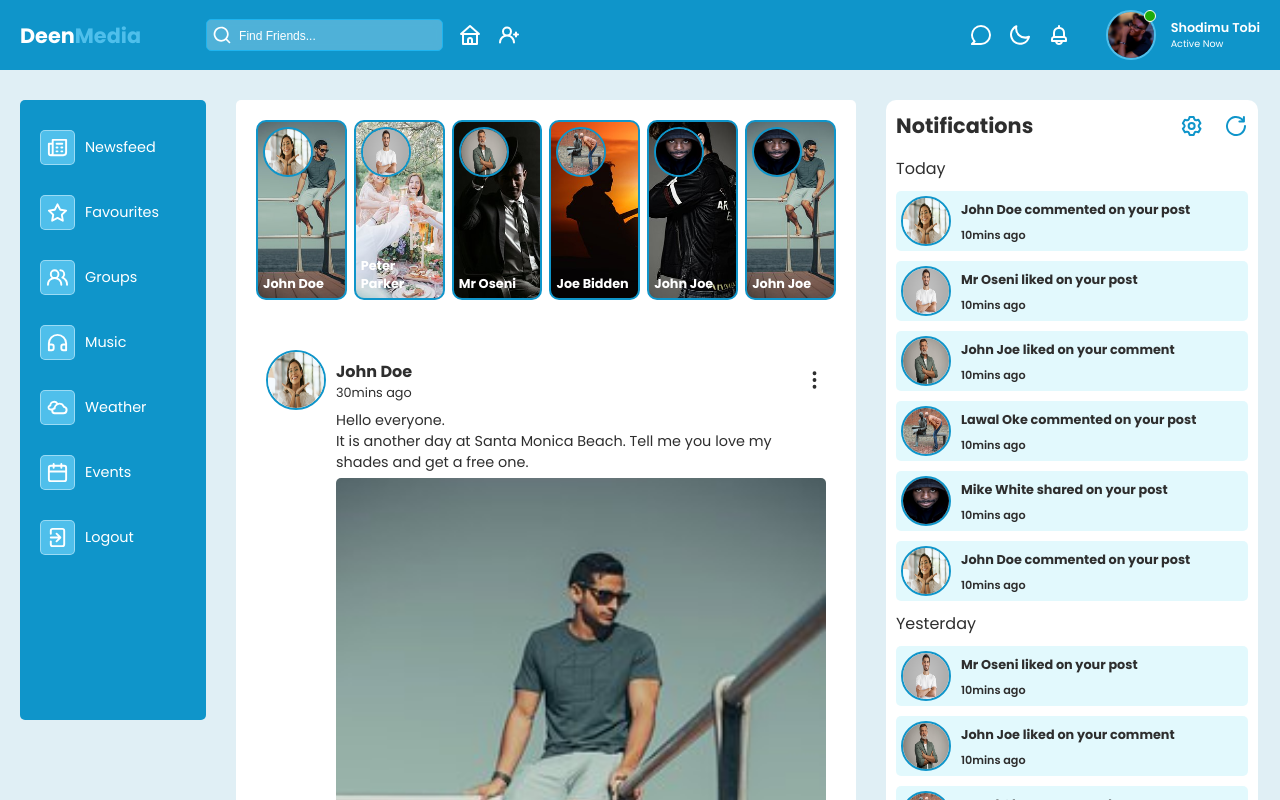
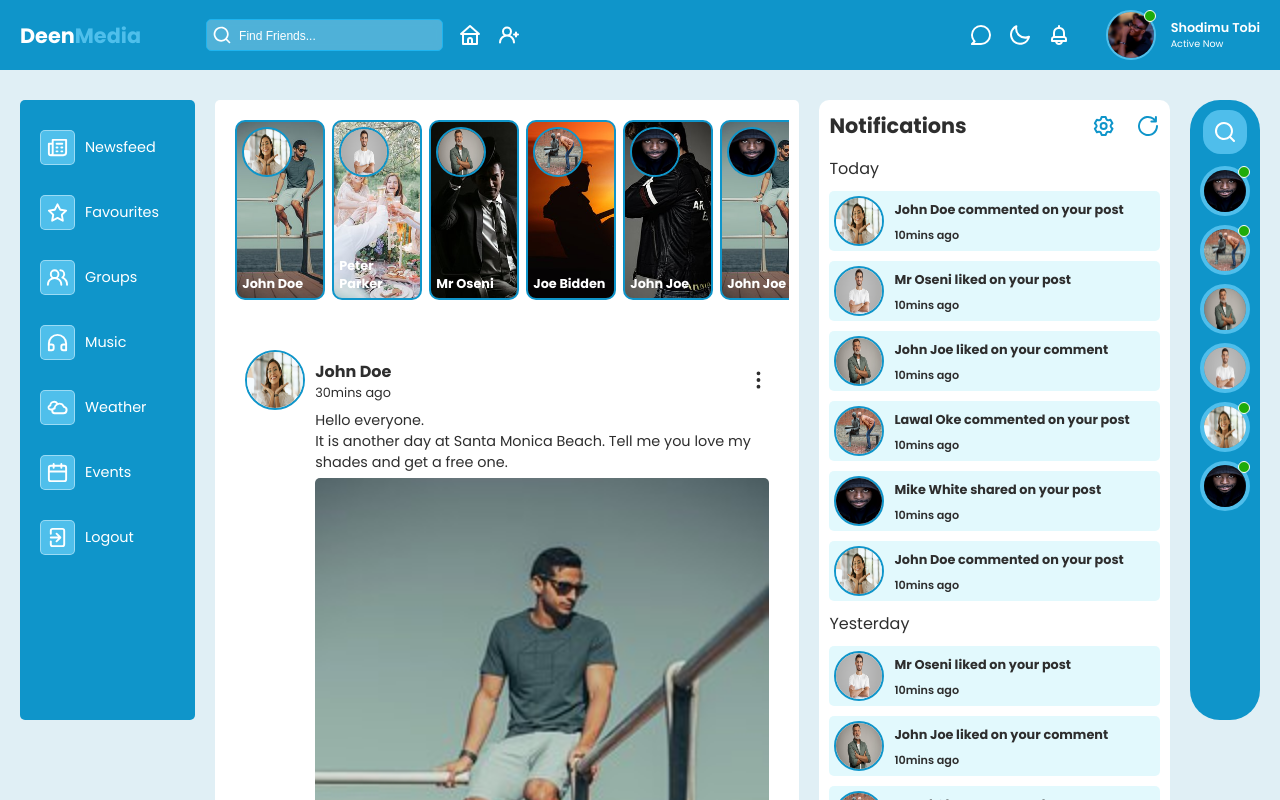
Before and after one commit to DEENOluwatobi/deen-media, a Next.js app: page / in a window 1280 px wide. Built offline with nearby package versions, Linux system fonts and the light colour scheme.

Commit message:
msg sidebar

```diff
--- a/src/components/Body.jsx
+++ b/src/components/Body.jsx
@@ -1,6 +1,7 @@
 import css from '../styles/Body.module.css'
 import Feed from './Feed'
 import Nav from './Nav'
+import Msg from './Msg'
 import Notification from './Notification'
 
 export default function Body() {
@@ -9,6 +10,7 @@ export default function Body() {
             <Nav/>
             <Feed/>
             <Notification/>
+            <Msg/>
         </div>
     )
 };
--- /dev/null
+++ b/src/components/Msg.jsx
@@ -0,0 +1,40 @@
+import css from '../styles/Msg.module.css'
+import Image from 'next/image'
+import { UilSearch } from '@iconscout/react-unicons'
+import P5 from '../assets/p5.jpg'
+import P4 from '../assets/p4.jpg'
+import P3 from '../assets/p3.jpg'
+import P2 from '../assets/p2.jpg'
+import P1 from '../assets/p1.jpg'
+
+export default function Msg() {
+    return(
+        <div className={css.msgcon}>
+            <div className={css.search}>
+                <UilSearch/>
+            </div>
+            <div className={css.useractive}>
+                <Image className={css.img} src={P1} alt='' width={50} height={50}/>
+                <div className={css.pbubble}></div>
+            </div>
+            <div className={css.useractive}>
+                <Image className={css.img} src={P2} alt='' width={50} height={50}/>
+                <div className={css.pbubble}></div>
+            </div>
+            <div className={css.useractive}>
+                <Image className={css.img} src={P3} alt='' width={50} height={50}/>
+            </div>
+            <div className={css.useractive}>
+                <Image className={css.img} src={P4} alt='' width={50} height={50}/>
+            </div>
+            <div className={css.useractive}>
+                <Image className={css.img} src={P5} alt='' width={50} height={50}/>
+                <div className={css.pbubble}></div>
+            </div>
+            <div className={css.useractive}>
+                <Image className={css.img} src={P1} alt='' width={50} height={50}/>
+                <div className={css.pbubble}></div>
+            </div>
+        </div>
+    )
+};
--- a/src/styles/Body.module.css
+++ b/src/styles/Body.module.css
@@ -1,10 +1,11 @@
 .bodycon{
     display: grid;
-    grid-template-columns: 15% 50% 30%;
+    grid-template-columns: 1.5fr 5fr 3fr 0.5fr ;
+    /* grid-template-columns: 16% 45% 25% 17px; */
     padding: 100px 20px 0 20px;
     width: 100%;
     height: calc(100px + 100%);
-    gap: 30px;
+    gap: 20px;
     position: fixed;
 }
 @media only screen and (max-width:900px){
--- /dev/null
+++ b/src/styles/Msg.module.css
@@ -0,0 +1,48 @@
+.msgcon{
+    display: flex;
+    justify-content: start;
+    flex-direction: column;
+    align-items: center;
+    background-color: var(--themeBlue);
+    border-radius: 30px;
+    padding: 10px;
+    width: 100%;
+    height: calc(100px + 65vh);
+    gap: 2px;
+}
+.search{
+    display: flex;
+    justify-content: center;
+    align-items: center;
+    color: white;
+    background-color: var(--blue);
+    border-radius: 40%;
+    cursor: pointer;
+    padding: 10px;
+    margin-bottom: 10px;
+}
+.img{
+    border-radius: 50%;
+    border: 4px solid var(--blue);
+    cursor: pointer;
+}
+.useractive{
+    position: relative;
+}
+.pbubble{
+    position: absolute;
+    content: '';
+    top: 0;
+    right: 0;
+    width: 12px;
+    height: 12px;
+    border-radius: 50%;
+    background-color: rgb(31, 171, 10);
+    border: 1px solid white;
+}
+
+@media only screen and (max-width:900px){
+    .msgcon{
+        display: none;
+    }
+}
```
